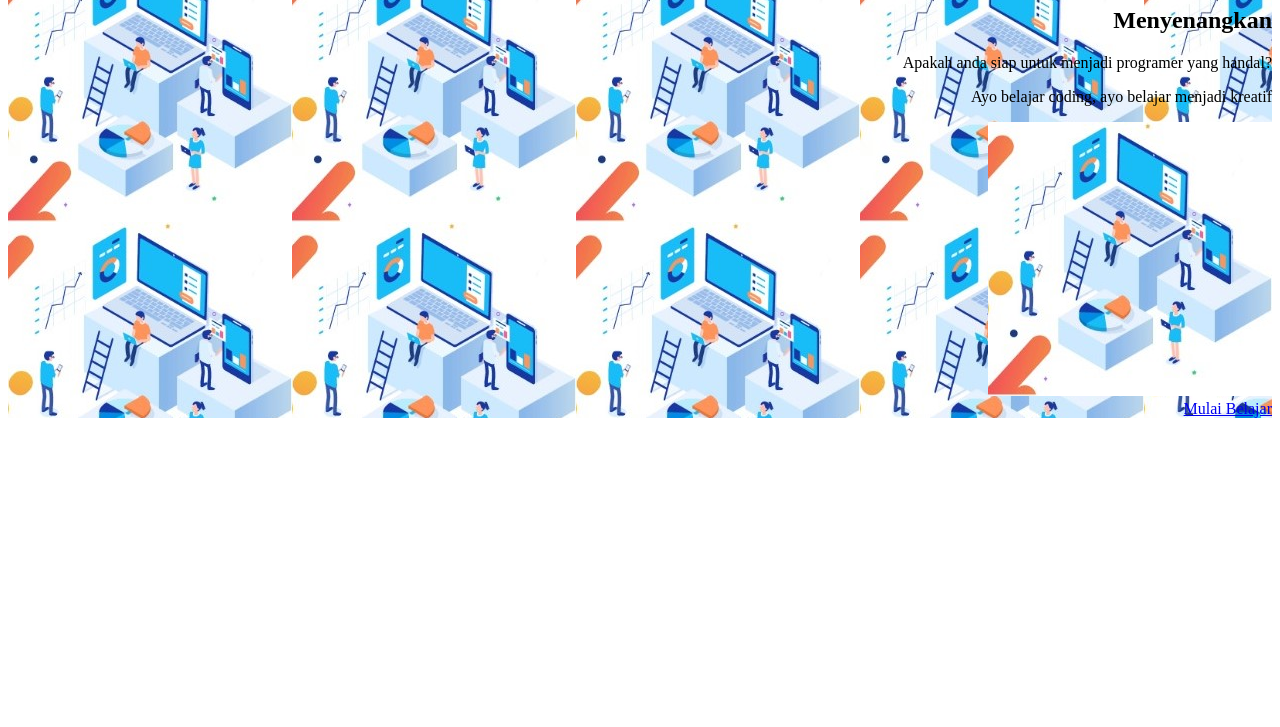
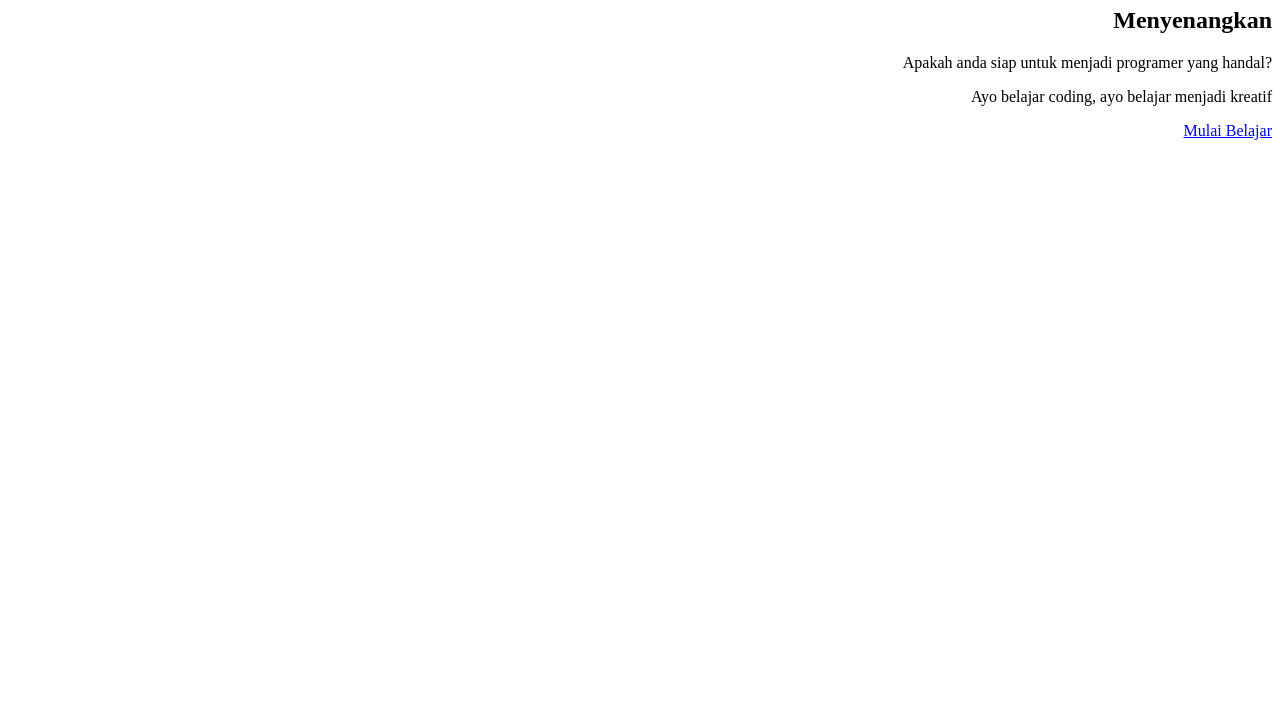
Before and after one commit to budibeni/DTS_Progate_C11, a plain HTML site: page index.html in a window 1280 px wide. Shown: the part 73-800 px from the top of the page. Drawn offline with Linux system fonts and the light colour scheme.

Commit message:
edit coding

```diff
--- a/index.html
+++ b/index.html
@@ -24,7 +24,6 @@
         <h2>Menyenangkan</h2>
         <p>Apakah anda siap untuk menjadi programer yang handal?</p>
         <p>Ayo belajar coding, ayo belajar menjadi kreatif</p>
-        <img src="Gambar/Main Background.jpg">
         <div class="btn-wrapper">
           <a href="#" class="btn signup">Mulai Belajar</a>
         </div>
--- a/stylesheet.css
+++ b/stylesheet.css
@@ -3,6 +3,4 @@
   }
 .top-wrapper {
   text-align: right;
-  background-image: url(Gambar/Main\ Background.jpg);
-  background-position: left top;
 }
```
